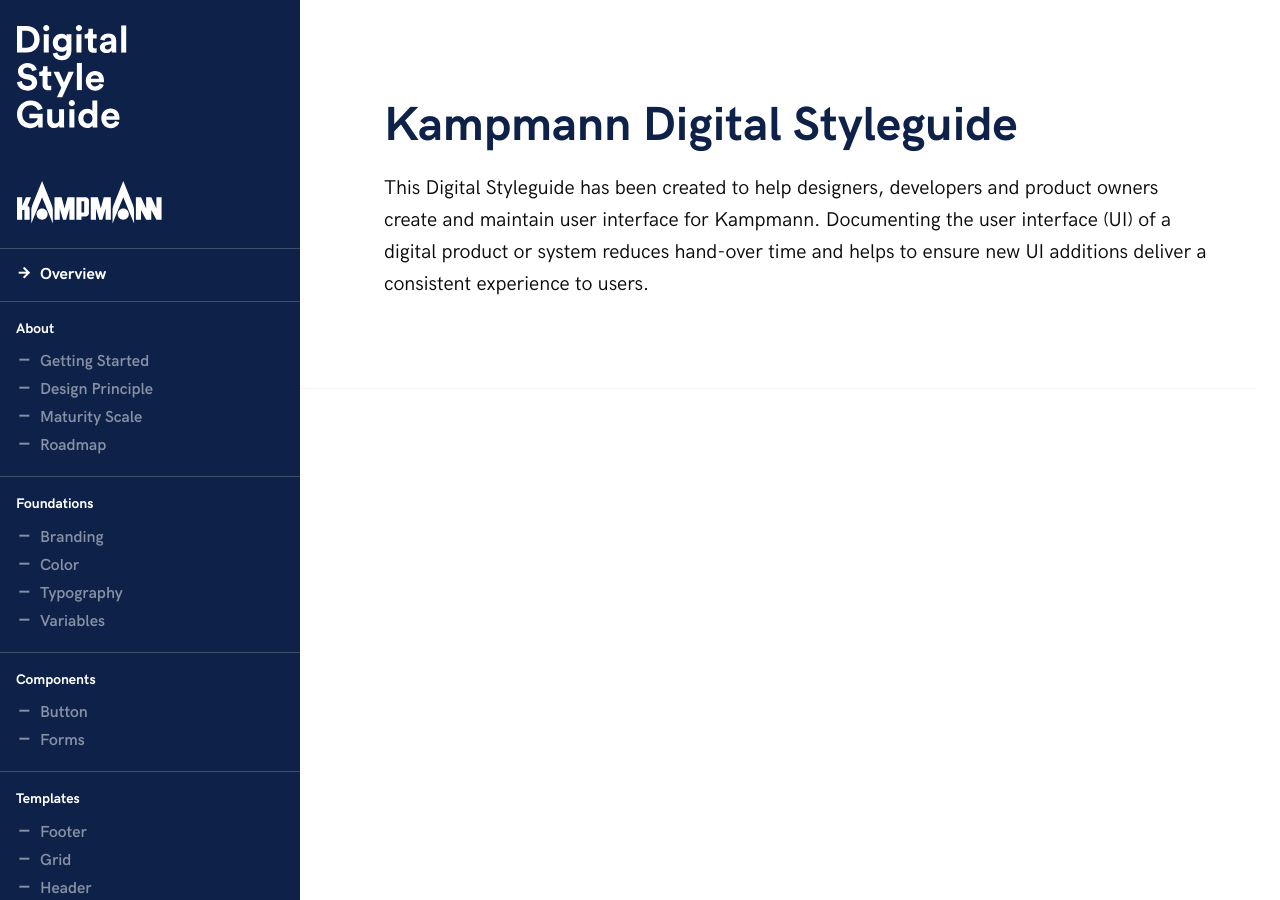
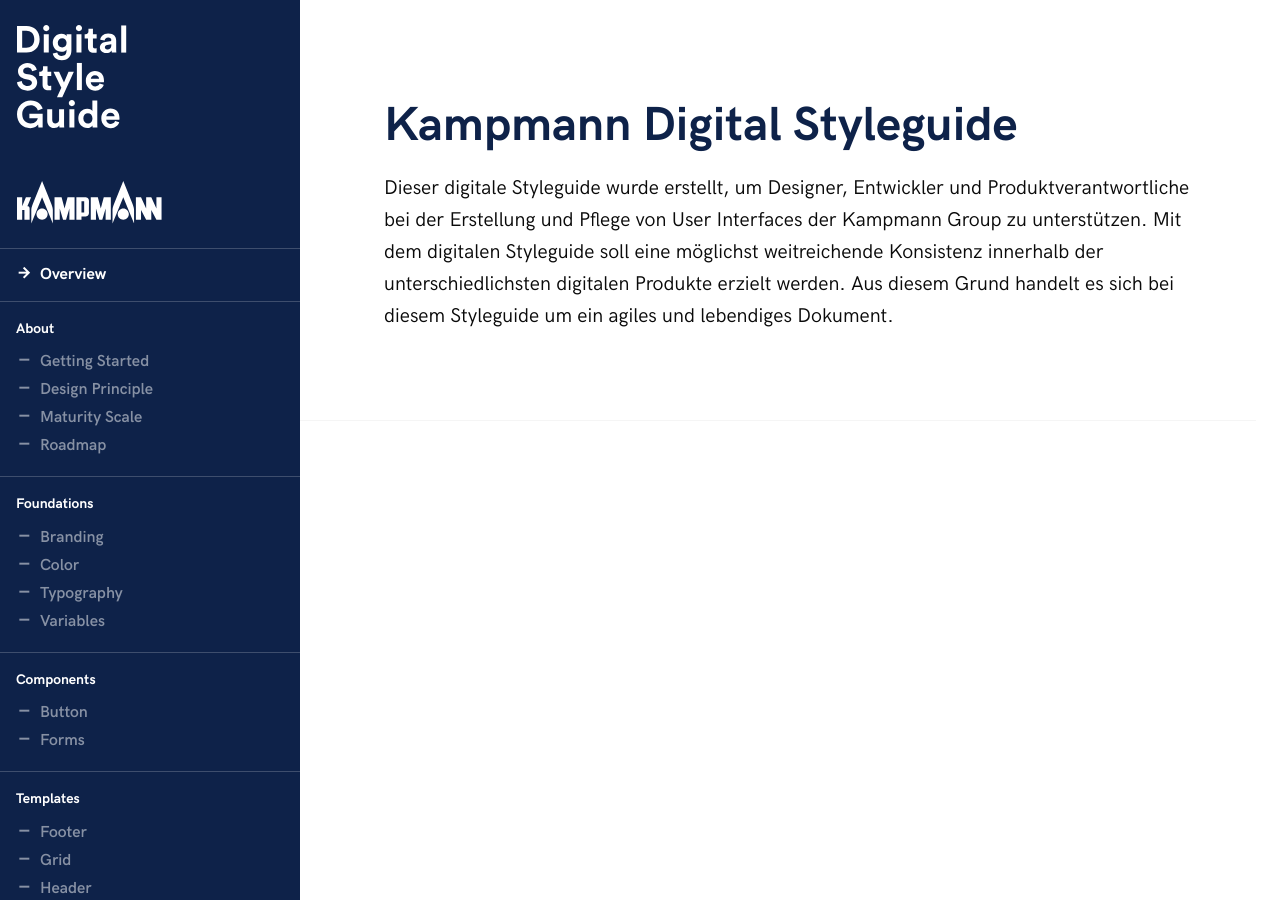
Before and after one commit to KampmannGroup/styleguide, a Jekyll site: the page built from index.md, in a window 1280 px wide. Built offline with Jekyll 4.4.1, drawn with Linux system fonts in a browser that asks for light colours; some of the changed lines change nothing that is shown.

Commit message:
Einleitungstext

```diff
--- a/_config.yml
+++ b/_config.yml
@@ -23,7 +23,7 @@
 ## These settings are used in when generating the style guide shell
 sg_title: Kampmann Styleguide
 sg_version: 3.0
-sg_keywords: jekyll, style guide, playbook, design, code
+sg_keywords: style guide, kampmann, design, code
 sg_author: Matthew Elsom
 sg_description: Dies ist der Digital Styleguide der Kampmann Group aus Lingen (Ems).
 sg_language: de
@@ -97,7 +97,7 @@
 
 pattern_author: AUTHOR NAME ## used in <head> tag
 pattern_description: DESCRIPTION ## used in <head> tag
-pattern_language: en ## used in <html> tag
+pattern_language: de ## used in <html> tag
 pattern_favicon: /_includes/assets/images/icon.ico
 pattern_styles: ## add style locations here
   - /src/compiled/assets/css/style.css
--- a/index.md
+++ b/index.md
@@ -1,6 +1,6 @@
 ---
 title: Kampmann Digital Styleguide
 layout: doc
-info: This Digital Styleguide has been created to help designers, developers and product owners create and maintain user interface for Kampmann. Documenting the user interface (UI) of a digital product or system reduces hand-over time and helps to ensure new UI additions deliver a consistent experience to users.
+info: Dieser digitale Styleguide wurde erstellt, um Designer, Entwickler und Produktverantwortliche bei der Erstellung und Pflege von User Interfaces der Kampmann Group zu unterstützen. Mit dem digitalen Styleguide soll eine möglichst weitreichende Konsistenz innerhalb der unterschiedlichsten digitalen Produkte erzielt werden. Aus diesem Grund handelt es sich bei diesem Styleguide um ein agiles und lebendiges Dokument.
 nav: false
 ---
```
